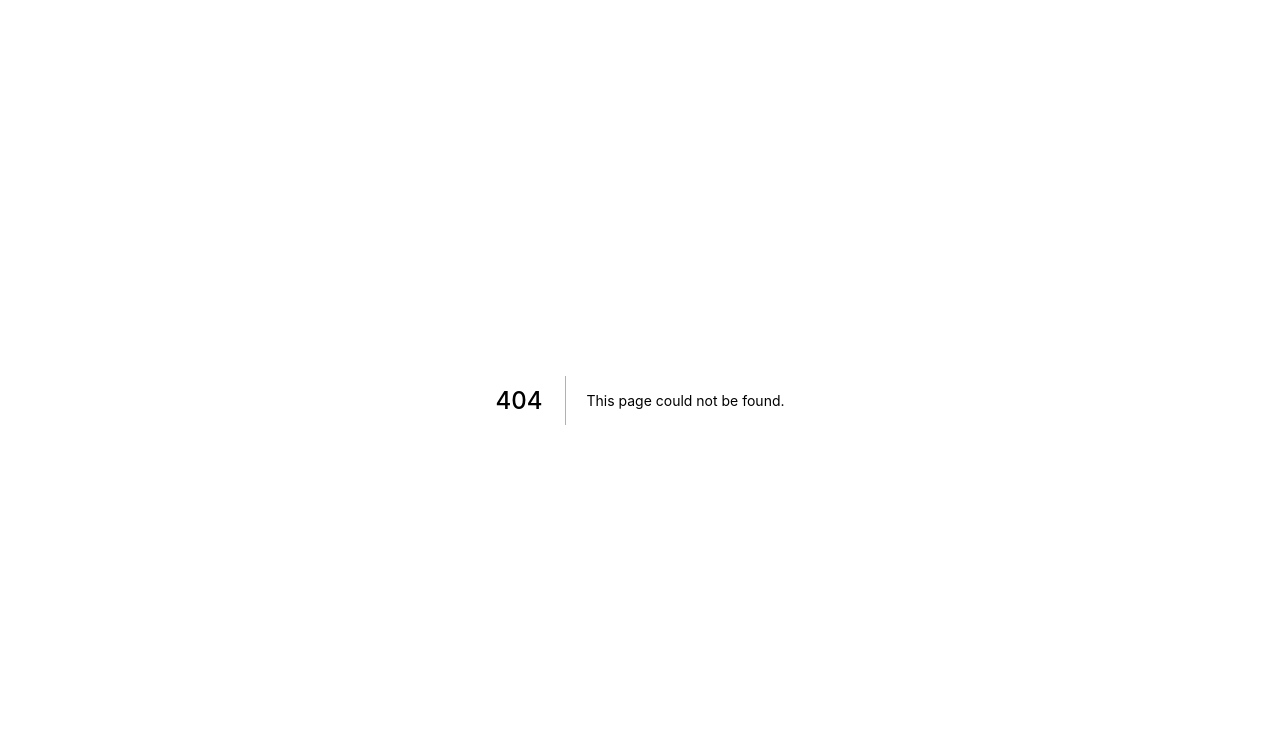
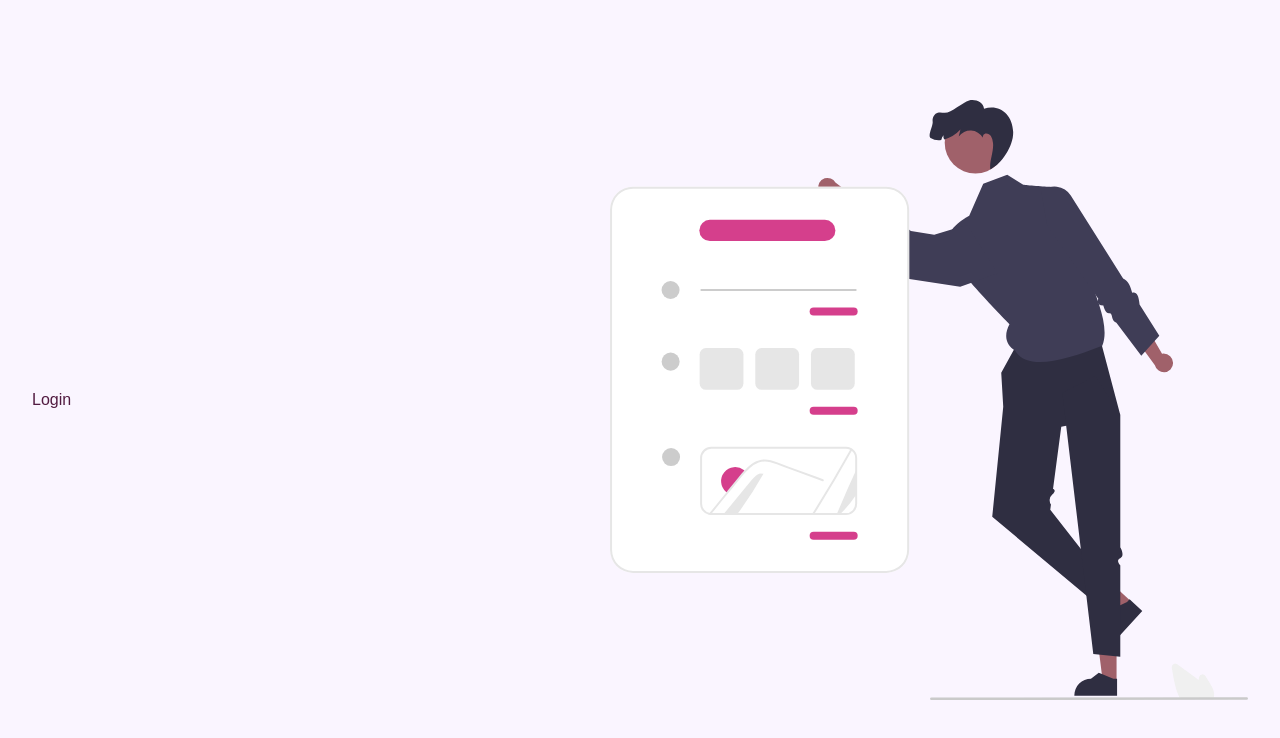
Before and after one commit to fischerafael/clientr, a Next.js app: page /login in a window 1280 px wide. Before the commit this address had no page. Shown: the top 738 px of the page. Built offline with nearby package versions, Linux system fonts and the light colour scheme.

Commit message:
feat: add login page

```diff
--- /dev/null
+++ b/pages/login/index.tsx
@@ -0,0 +1,8 @@
+import React from "react";
+import { PagePublicLogin } from "../../src/pages/PagePublicLogin";
+
+const index = () => {
+  return <PagePublicLogin />;
+};
+
+export default index;
--- /dev/null
+++ b/src/pages/PagePublicLogin/index.tsx
@@ -0,0 +1,16 @@
+import React from "react";
+import { Flex, Text } from "@chakra-ui/react";
+
+import { TemplatePagePublic } from "../../components/Templates/TemplatePublicPage";
+
+export const PagePublicLogin = () => {
+  return (
+    <TemplatePagePublic
+      leftSection={
+        <Flex>
+          <Text>Login</Text>
+        </Flex>
+      }
+    />
+  );
+};
```
